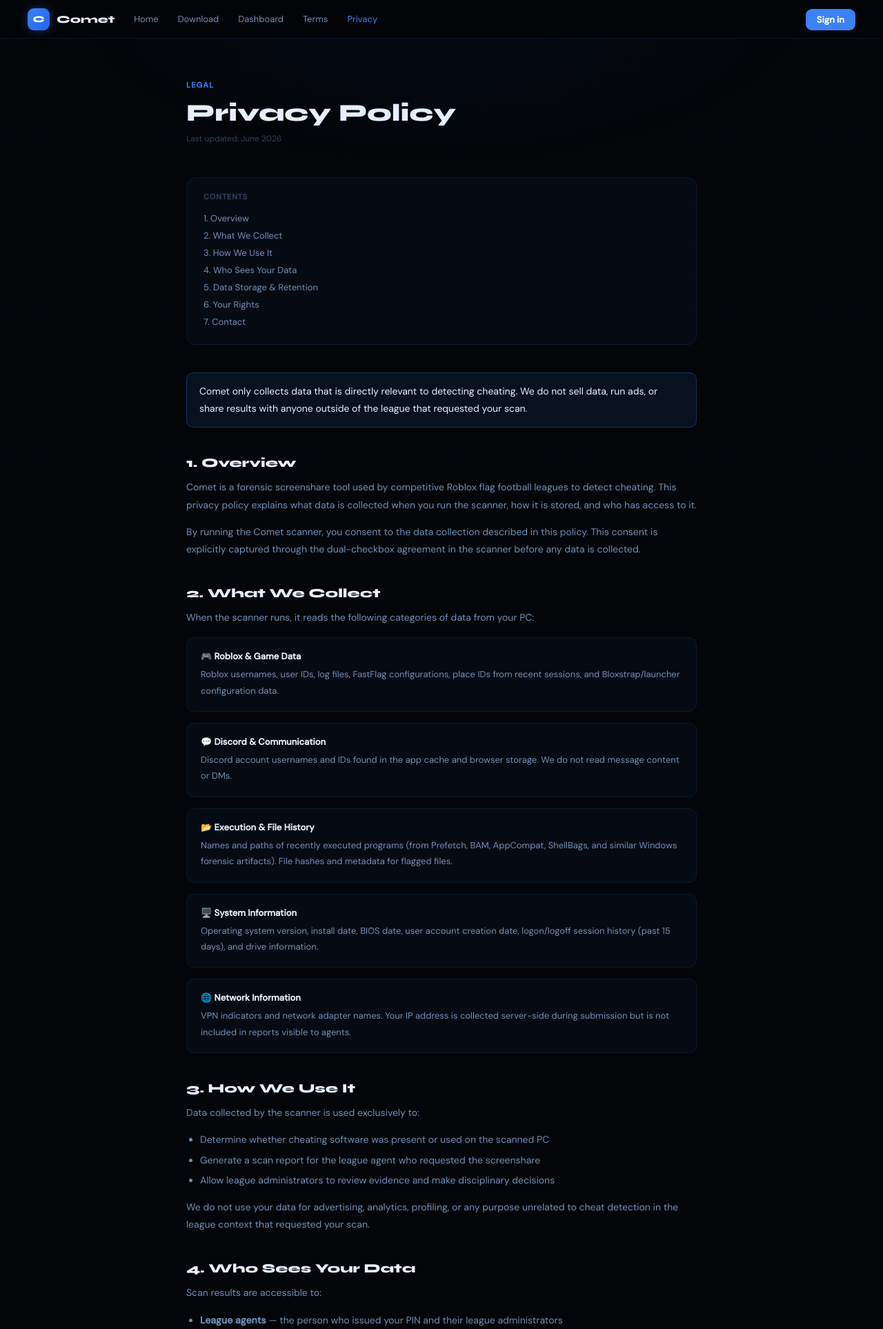
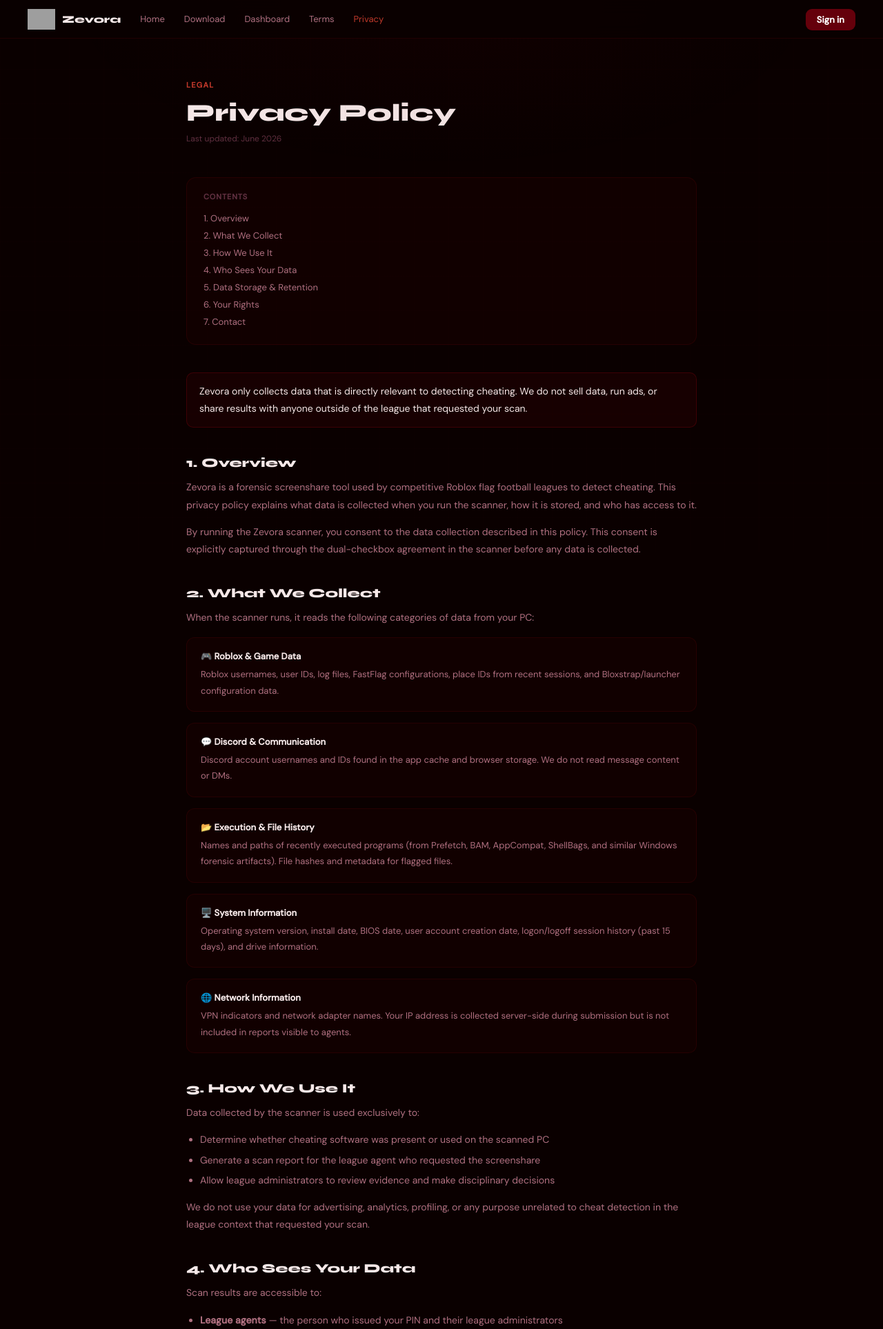
Before and after one commit to n0unt/pccheckersitee, a Flask app: page /privacy in a window 1280 px wide. Shown: the top 1927 px of the page at 69% size. Run offline with Flask 3, Linux system fonts and the light colour scheme; some libraries are stand-ins or nearby versions; grey boxes are pictures that could not be loaded.

Commit message:
Update privacy policy references from Comet to Zevora

```diff
--- a/templates/privacy.html
+++ b/templates/privacy.html
@@ -3,39 +3,38 @@
 <head>
 <meta charset="UTF-8">
 <meta name="viewport" content="width=device-width, initial-scale=1.0">
-<title>Comet — Privacy Policy</title>
+<title>Zevora — Privacy Policy</title>
 <link href="https://fonts.googleapis.com/css2?family=Syne:wght@700;800&family=DM+Sans:wght@400;500&display=swap" rel="stylesheet">
 <style>
 *,*::before,*::after{box-sizing:border-box;margin:0;padding:0}
 :root{
-  --bg:#030508;--s1:#060a12;--s2:#0a1020;
-  --border:rgba(59,130,246,0.12);--border2:rgba(59,130,246,0.25);
-  --fg:#e8f0fe;--fg2:#7090b8;--fg3:#304060;
-  --blue:#3b82f6;--blue2:#2563eb;--blueg:rgba(59,130,246,0.1);--blueg2:rgba(59,130,246,0.06);
+  --bg:#0a0000;--s1:#110000;--s2:#180000;
+  --border:rgba(101,0,11,0.25);--border2:rgba(101,0,11,0.5);
+  --fg:#f5e8e8;--fg2:#b07080;--fg3:#603040;
+  --blue:#65000b;--blue2:#4a0008;--blueg:rgba(101,0,11,0.15);--blueg2:rgba(101,0,11,0.07);
 }
 html,body{background:var(--bg);color:var(--fg);font-family:'DM Sans',sans-serif;}
-body::before{content:'';position:fixed;inset:0;pointer-events:none;background:radial-gradient(ellipse 70% 50% at 50% 0%,rgba(59,130,246,0.06),transparent 60%);}
-body::after{content:'';position:fixed;inset:0;pointer-events:none;background-image:linear-gradient(rgba(59,130,246,0.02) 1px,transparent 1px),linear-gradient(90deg,rgba(59,130,246,0.02) 1px,transparent 1px);background-size:50px 50px;}
-nav{position:sticky;top:0;z-index:100;background:rgba(3,5,8,0.92);backdrop-filter:blur(20px);border-bottom:1px solid var(--border);height:56px;display:flex;align-items:center;padding:0 40px;gap:16px;}
+body::before{content:'';position:fixed;inset:0;pointer-events:none;background:radial-gradient(ellipse 70% 50% at 50% 0%,rgba(101,0,11,0.08),transparent 60%);}
+body::after{content:'';position:fixed;inset:0;pointer-events:none;background-image:linear-gradient(rgba(101,0,11,0.03) 1px,transparent 1px),linear-gradient(90deg,rgba(101,0,11,0.03) 1px,transparent 1px);background-size:50px 50px;}
+nav{position:sticky;top:0;z-index:100;background:rgba(10,0,0,0.92);backdrop-filter:blur(20px);border-bottom:1px solid var(--border);height:56px;display:flex;align-items:center;padding:0 40px;gap:16px;}
 .brand{display:flex;align-items:center;gap:10px;text-decoration:none;}
-.mark{width:32px;height:32px;border-radius:9px;background:linear-gradient(135deg,var(--blue),var(--blue2));display:flex;align-items:center;justify-content:center;font-family:'Syne',sans-serif;font-size:13px;font-weight:800;color:#fff;box-shadow:0 0 16px rgba(59,130,246,0.35);}
+.brand img{height:30px;width:auto;}
 .bname{font-family:'Syne',sans-serif;font-size:15px;font-weight:800;color:var(--fg);}
 .nav-links{display:flex;gap:4px;}
 .nav-links a{color:var(--fg2);text-decoration:none;font-size:13px;padding:5px 12px;border-radius:8px;transition:.15s;}
 .nav-links a:hover{color:var(--fg);background:var(--blueg2);}
-.nav-links a.active{color:var(--blue);}
+.nav-links a.active{color:#c0392b;}
 .nav-r{margin-left:auto;}
 .btn-blue{background:var(--blue);color:#fff;text-decoration:none;font-size:13px;font-weight:600;padding:7px 16px;border-radius:9px;}
 .btn-blue:hover{background:var(--blue2);}
-
 .page{max-width:780px;margin:0 auto;padding:60px 20px 100px;}
-.page-label{font-size:11px;font-weight:700;letter-spacing:.12em;text-transform:uppercase;color:var(--blue);margin-bottom:12px;}
+.page-label{font-size:11px;font-weight:700;letter-spacing:.12em;text-transform:uppercase;color:#c0392b;margin-bottom:12px;}
 h1{font-family:'Syne',sans-serif;font-size:2.2rem;font-weight:800;margin-bottom:8px;}
 .updated{font-size:12px;color:var(--fg3);margin-bottom:48px;}
 .toc{background:var(--s1);border:1px solid var(--border);border-radius:14px;padding:20px 24px;margin-bottom:40px;}
 .toc-title{font-size:11px;font-weight:700;letter-spacing:.08em;text-transform:uppercase;color:var(--fg3);margin-bottom:12px;}
 .toc a{display:block;font-size:13px;color:var(--fg2);text-decoration:none;padding:4px 0;transition:.15s;}
-.toc a:hover{color:var(--blue);}
+.toc a:hover{color:#c0392b;}
 h2{font-family:'Syne',sans-serif;font-size:1.15rem;font-weight:800;margin:40px 0 12px;color:var(--fg);}
 p{font-size:14px;color:var(--fg2);line-height:1.8;margin-bottom:14px;}
 ul{padding-left:20px;margin-bottom:14px;}
@@ -50,7 +49,7 @@ hr{border:none;border-top:1px solid var(--border);margin:40px 0;}
 </head>
 <body>
 <nav>
-  <a href="/" class="brand"><div class="mark">C</div><span class="bname">Comet</span></a>
+  <a href="/" class="brand"><img src="/static/zevora-icon.png" alt="Zevora"><span class="bname">Zevora</span></a>
   <div class="nav-links">
     <a href="/">Home</a>
     <a href="/download">Download</a>
@@ -81,12 +80,12 @@ hr{border:none;border-top:1px solid var(--border);margin:40px 0;}
   </div>
 
   <div class="highlight">
-    <p>Comet only collects data that is directly relevant to detecting cheating. We do not sell data, run ads, or share results with anyone outside of the league that requested your scan.</p>
+    <p>Zevora only collects data that is directly relevant to detecting cheating. We do not sell data, run ads, or share results with anyone outside of the league that requested your scan.</p>
   </div>
 
   <h2 id="overview">1. Overview</h2>
-  <p>Comet is a forensic screenshare tool used by competitive Roblox flag football leagues to detect cheating. This privacy policy explains what data is collected when you run the scanner, how it is stored, and who has access to it.</p>
-  <p>By running the Comet scanner, you consent to the data collection described in this policy. This consent is explicitly captured through the dual-checkbox agreement in the scanner before any data is collected.</p>
+  <p>Zevora is a forensic screenshare tool used by competitive Roblox flag football leagues to detect cheating. This privacy policy explains what data is collected when you run the scanner, how it is stored, and who has access to it.</p>
+  <p>By running the Zevora scanner, you consent to the data collection described in this policy. This consent is explicitly captured through the dual-checkbox agreement in the scanner before any data is collected.</p>
 
   <h2 id="what-we-collect">2. What We Collect</h2>
   <p>When the scanner runs, it reads the following categories of data from your PC:</p>
@@ -125,12 +124,12 @@ hr{border:none;border-top:1px solid var(--border);margin:40px 0;}
   <p>Scan results are accessible to:</p>
   <ul>
     <li><strong>League agents</strong> — the person who issued your PIN and their league administrators</li>
-    <li><strong>Comet admins and owners</strong> — for platform maintenance and dispute resolution</li>
+    <li><strong>Zevora admins and owners</strong> — for platform maintenance and dispute resolution</li>
   </ul>
   <p>Results are <strong>not</strong> shared with other leagues, third parties, or the public. IP addresses are redacted from all agent-visible reports.</p>
 
   <h2 id="storage">5. Data Storage & Retention</h2>
-  <p>Scan results are stored in a secure PostgreSQL database hosted on Railway. Access is restricted to authorized accounts only.</p>
+  <p>Scan results are stored in a secure PostgreSQL database. Access is restricted to authorized accounts only.</p>
   <p>Scan data is retained for as long as it is relevant to league operations. League owners and admins may delete individual scan records at any time. If you believe your scan data should be removed, contact us using the information below.</p>
 
   <h2 id="your-rights">6. Your Rights</h2>
@@ -139,18 +138,18 @@ hr{border:none;border-top:1px solid var(--border);margin:40px 0;}
     <li>Know what data was collected about you — contact us and we will provide a copy of your scan report</li>
     <li>Request deletion of your scan data</li>
     <li>Withdraw consent — however, note that withdrawal does not undo a scan that has already been completed and submitted</li>
-    <li>Report unauthorized use of Comet on your device</li>
+    <li>Report unauthorized use of Zevora on your device</li>
   </ul>
 
   <h2 id="contact">7. Contact</h2>
   <p>For any privacy-related questions, data requests, or to report unauthorized use:</p>
   <ul>
     <li>Discord: <strong>converts_19942</strong></li>
-    <li>Comet Discord Server — open a ticket in the support channel</li>
+    <li>Zevora Discord Server — open a ticket in the support channel</li>
   </ul>
 
   <hr>
-  <p style="font-size:12px;color:var(--fg3)">This policy may be updated at any time. Material changes will be announced in the Comet Discord server.</p>
+  <p style="font-size:12px;color:var(--fg3)">This policy may be updated at any time. Material changes will be announced in the Zevora Discord server.</p>
 </div>
 </body>
 </html>
```
